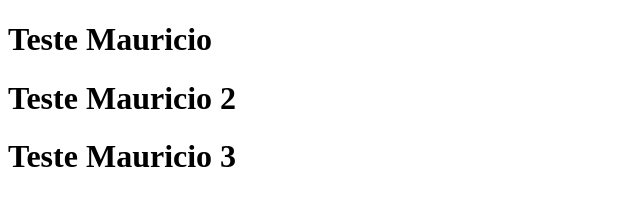
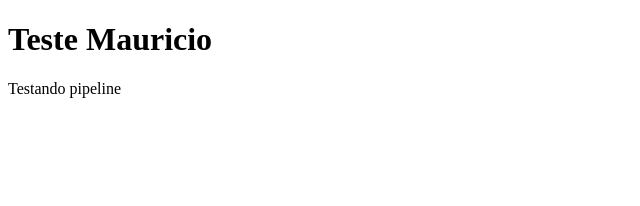
Before and after one commit to mauricioc08/action_vps, a plain HTML site: page index.html in a window 1280 px wide. Shown: the whole page, without its empty margins (0-640 px from the left). Drawn offline with Linux system fonts and the light colour scheme.

Commit message:
teste pipeline

```diff
--- a/index.html
+++ b/index.html
@@ -7,7 +7,6 @@
 </head>
 <body>
     <h1>Teste Mauricio</h1>
-    <h1>Teste Mauricio 2</h1>
-    <h1>Teste Mauricio 3</h1>
+    <p>Testando pipeline</p>
 </body>
 </html>
```
